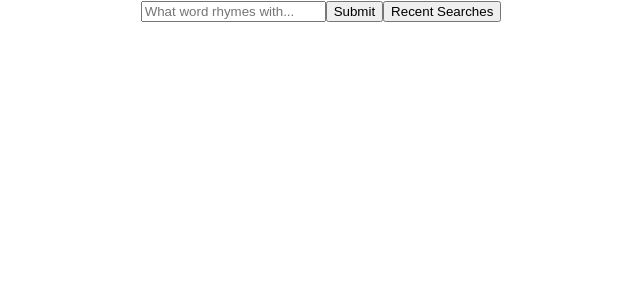
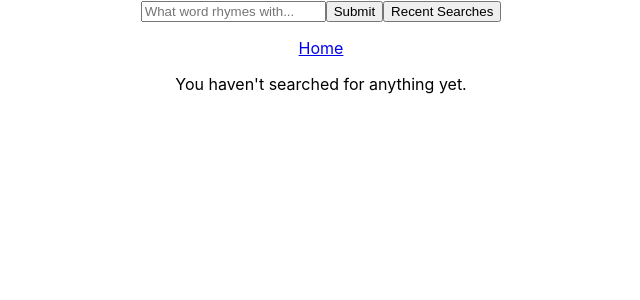
Before and after one commit to tanishaldavey/the-emotional-rhymer, a React (Create React App) app: page /recentSearches in a window 1280 px wide. Shown: the top 300 px of the page, without its empty margins (319-959 px from the left). Built offline with nearby package versions, Linux system fonts and the light colour scheme.

Commit message:
Add link to return to the homepage, and provide error handling if a user hasn't searched for any words yet.

```diff
--- a/src/containers/RecentSearchesContainer/RecentSearchesContainer.js
+++ b/src/containers/RecentSearchesContainer/RecentSearchesContainer.js
@@ -1,5 +1,6 @@
 import React from 'react';
 import RecentSearches from '../../components/RecentSearches/RecentSearches';
+import { Link } from 'react-router-dom';
 import { connect } from 'react-redux';
 import './RecentSearchesContainer.css';
 
@@ -13,6 +14,10 @@ const RecentSearchesContainer = ({ recentSearches }) => {
   })
   return(
     <section>
+      <Link to='/'>
+        <p>Home</p>
+      </Link>
+      {!recentSearches.length && <p>You haven't searched for anything yet.</p>}
       <ul>
         { allRecentSearches }
       </ul>
```
